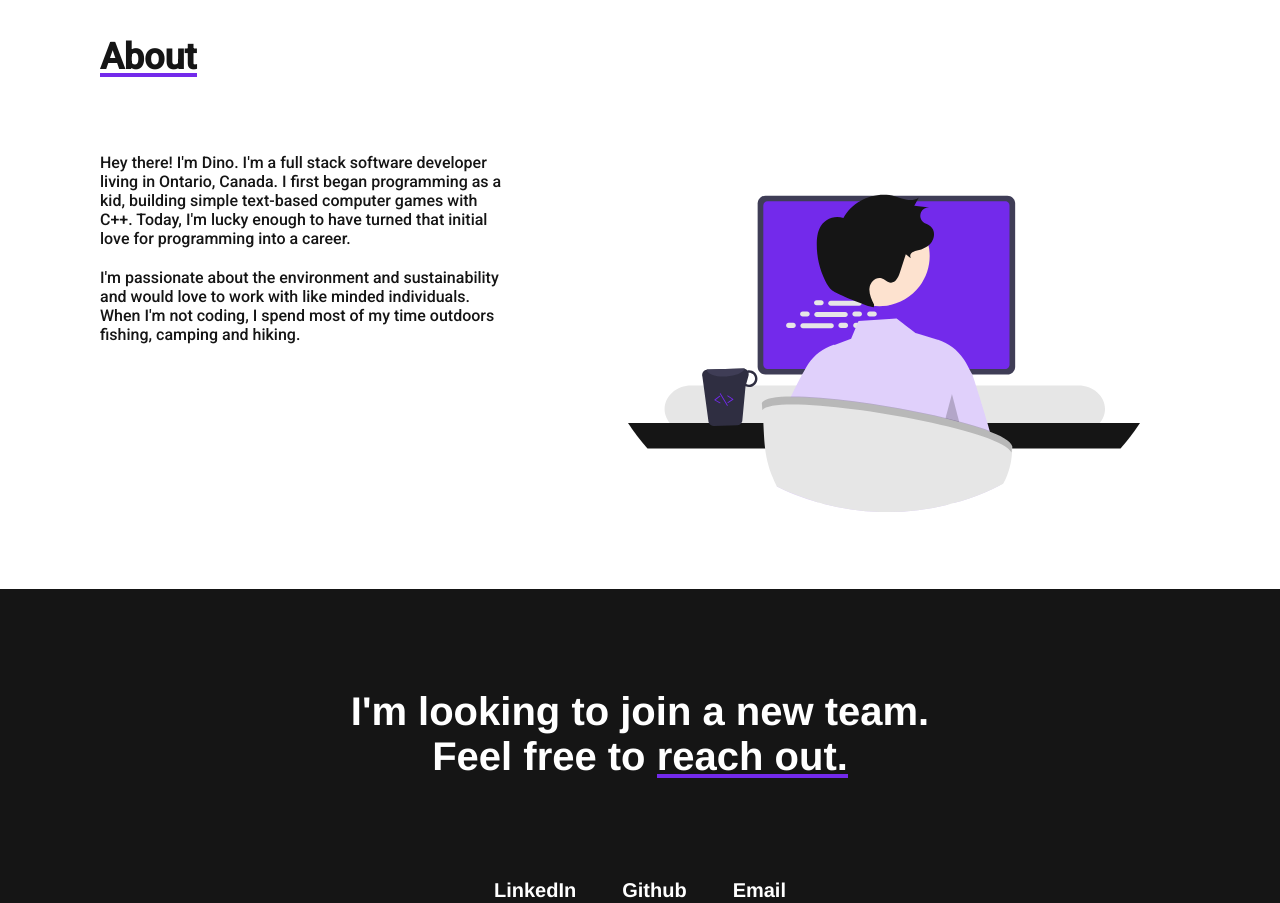
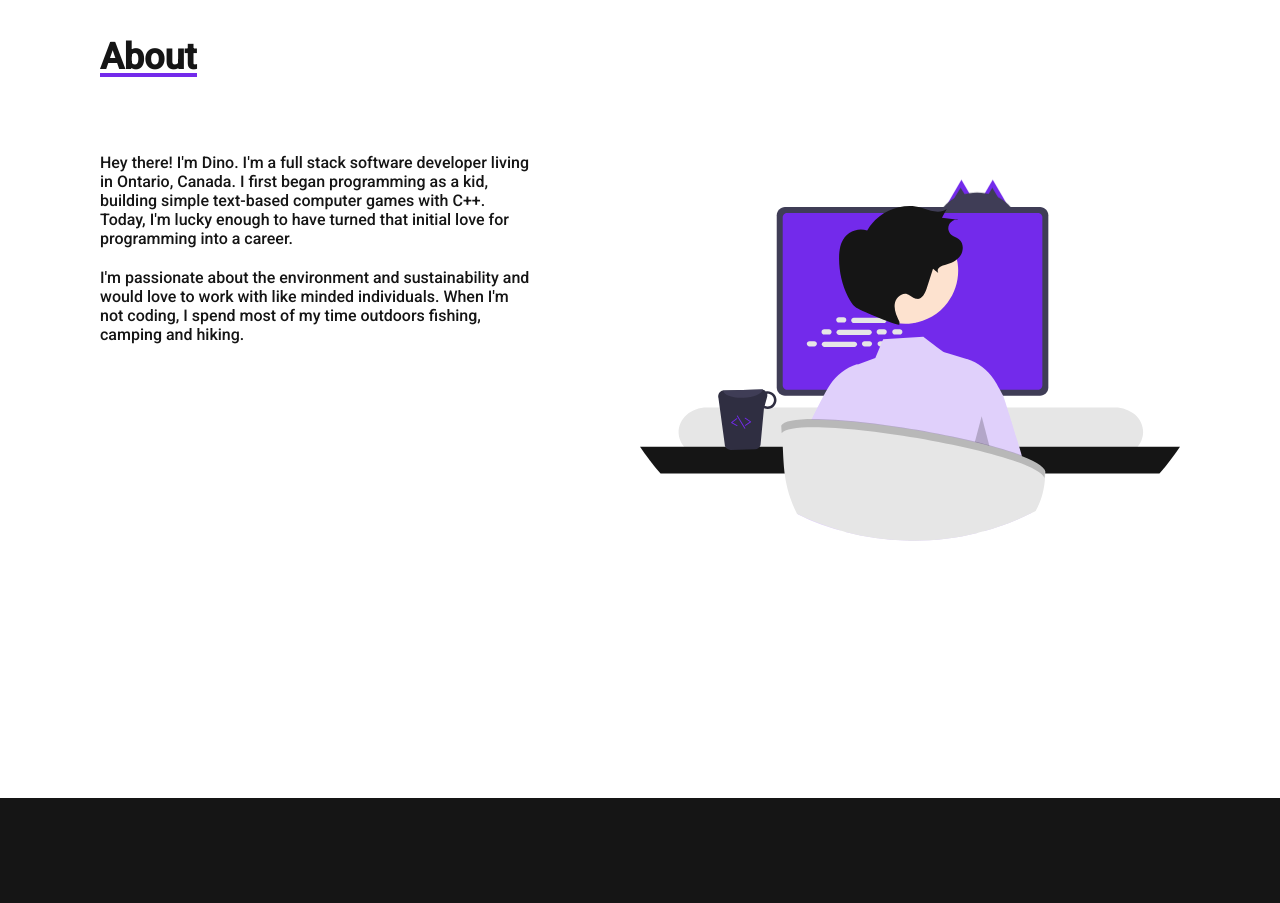
Before and after one commit to DinoPranjic/my-portfolio, a React (Create React App) app: page / in a window 1280 px wide. Shown: the part 3080-3983 px from the top of the page. Built offline with nearby package versions, Linux system fonts and the light colour scheme; the HTML template or start-up script is replaced by a standard one.

Commit message:
Add Seamus and animate

```diff
--- a/src/components/Bio.tsx
+++ b/src/components/Bio.tsx
@@ -1,16 +1,16 @@
-import styled from "styled-components";
+import styled, { keyframes } from "styled-components";
 
 import Wrapper from "./Wrapper";
 import theme from "../utils/theme";
 import { Accent } from "../utils/constants";
 
-import { BioImage } from "../assets";
+import { BioImage, Seamus } from "../assets";
 
 const BioContainer = styled.div`
   display: flex;
   flex-direction: column;
   justify-content: center;
-  padding: 25px 50px 25px 0px;
+  padding: 25px 0px 25px 0px;
   margin-bottom: 200px;
 
 `
@@ -25,24 +25,42 @@ const BioHeader = styled.h2`
 
 const BioContent = styled.div`
   display: flex;
+  justify-content: space-between;
 `
 
 const BioText = styled.div`
   display: flex;
-  flex: 0.4;
+  width: 40%;
   flex-direction: column;
 `
 
 const BioImageContainer = styled.div`
     display: flex;
-    position: absolute;
-    width: 40vw;
-    right: 140px;
+    width: 50%;
+    position: relative;
+`
 
-    svg {
-      width: 100%;
-    }
-
+const BioSvg = styled.svg`
+  width: 100%;
+  margin-top: 20px;
+`
+const SeamusAnimation = keyframes`
+  0% {
+    transform: translateY(0);
+  }
+  50% {
+    transform: translateY(-10px);
+  }
+  100% {
+    transform: translateY(-30px);
+  }
+`
+const SeamusIcon = styled.svg`
+  position: absolute;
+  top: 30px;
+  right: 30%;
+  z-index: -1;
+  animation: ${SeamusAnimation} 3s ease infinite;
 `
 
 const BioParagraph = styled.p`
@@ -56,7 +74,7 @@ const BioParagraph = styled.p`
 const paragraphs =  [
   "Hey there! I'm Dino. I'm a full stack software developer living in Ontario, Canada. I first began programming as a kid, building simple text-based computer games with C++. Today, I'm lucky enough to have turned that initial love for programming into a career.",
   "I'm passionate about the environment and sustainability and would love to work with like minded individuals. When I'm not coding, I spend most of my time outdoors fishing, camping and hiking."
-]
+];
 
 const Bio = () => {
   return(
@@ -73,7 +91,8 @@ const Bio = () => {
             ))}
             </BioText>
               <BioImageContainer>
-              <BioImage />
+                <SeamusIcon as={Seamus} />
+                <BioSvg as={BioImage} />
               </BioImageContainer>
           </BioContent>
         </BioContainer>
```
